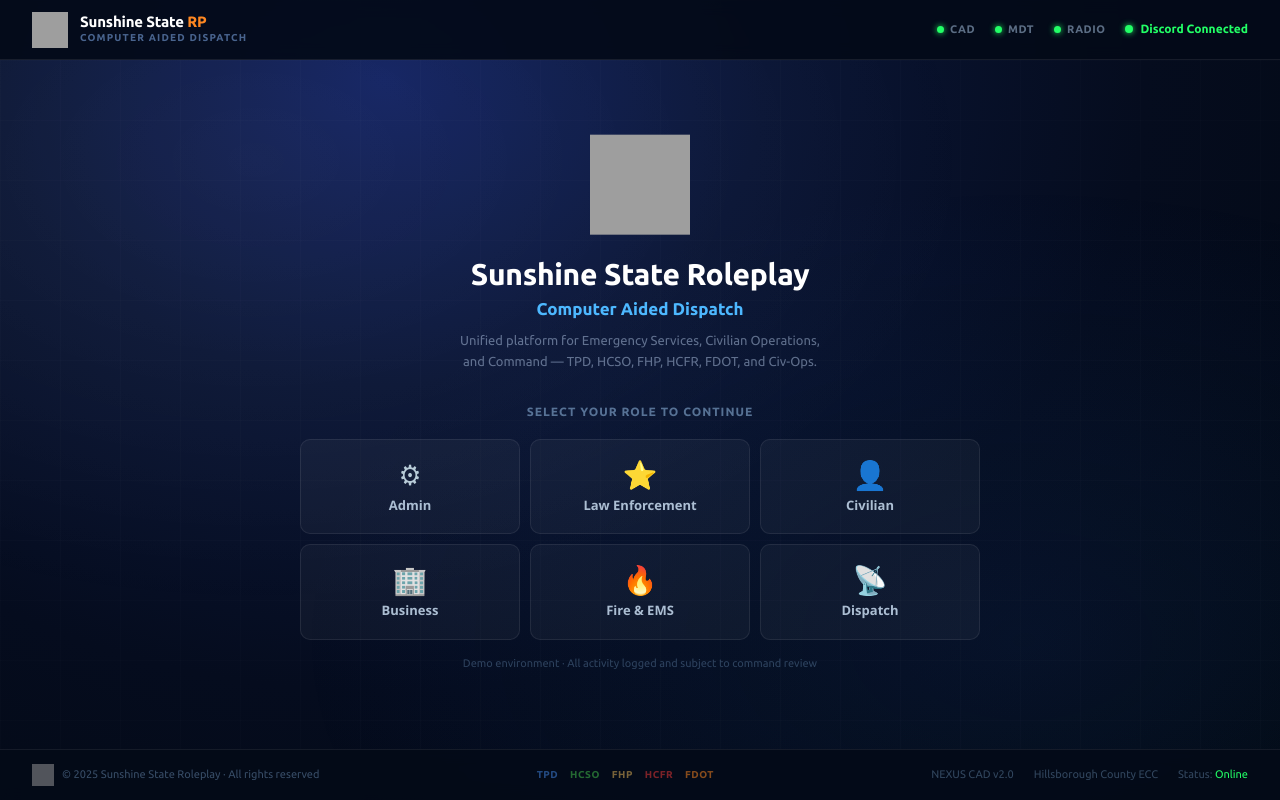
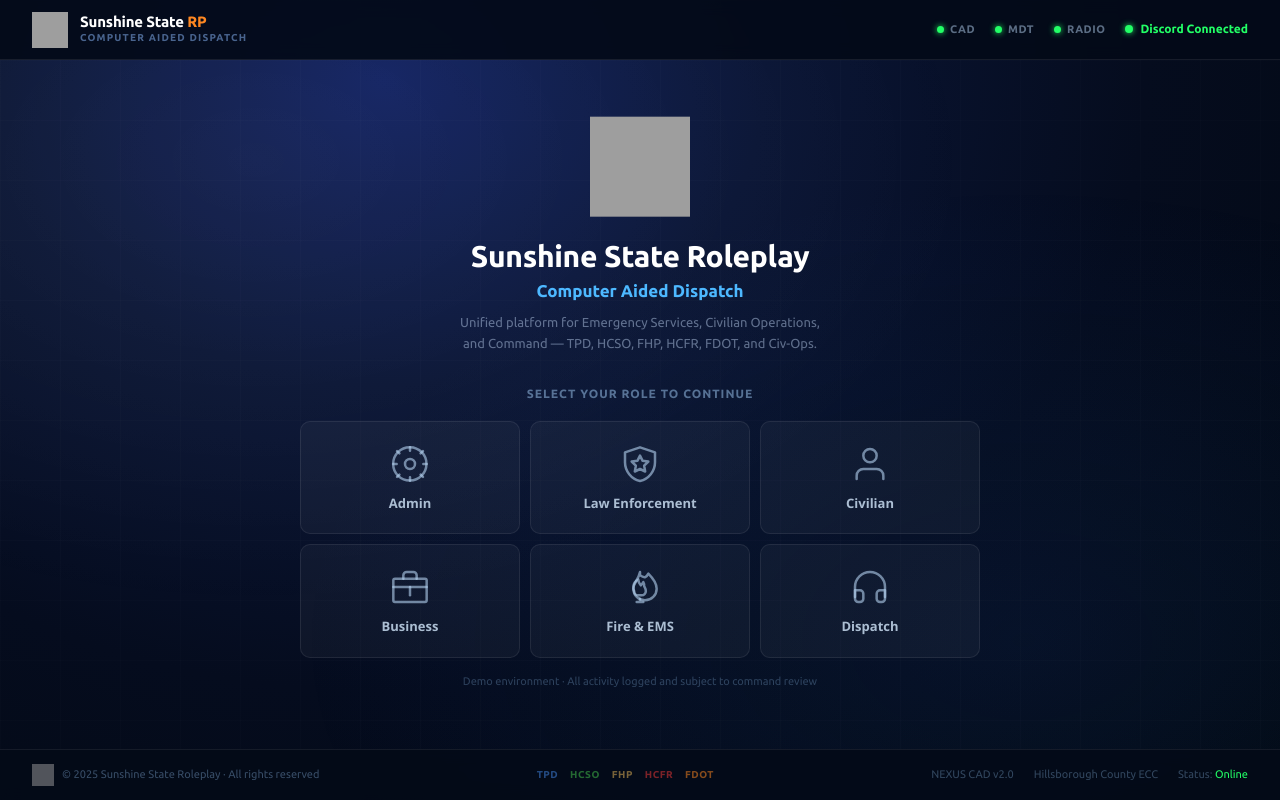
Before and after one commit to fartherr97/ssrp-cad-demo, a React (Vite) app: page / in a window 1280 px wide. Both pictures are taken after a click on the button "Connect". Built offline with nearby package versions, Linux system fonts and the light colour scheme; grey boxes are pictures that could not be loaded.

Commit message:
Replace emoji role icons with professional SVGs
Admin: settings/gear, LEO: shield with star badge, Civilian: person
silhouette, Business: briefcase, Fire & EMS: flame, Dispatch: headset

https://claude.ai/code/session_017nVaobB9XFGwHTpwZpMpSL

```diff
--- a/src/pages/LoginPage.jsx
+++ b/src/pages/LoginPage.jsx
@@ -3,34 +3,90 @@ import { useNavigate } from 'react-router-dom';
 import { useCAD } from '../store/cadStore';
 import { OFFICERS } from '../data/mockData';
 
+/* ── Role SVG icons ── */
+const IconAdmin = ({ color }) => (
+  <svg width="40" height="40" viewBox="0 0 24 24" fill="none" stroke={color} strokeWidth="1.5" strokeLinecap="round" strokeLinejoin="round">
+    <circle cx="12" cy="12" r="3" />
+    <path d="M19.07 4.93A10 10 0 1 0 4.93 19.07 10 10 0 0 0 19.07 4.93z" />
+    <path d="M12 2v2M12 20v2M4.22 4.22l1.42 1.42M18.36 18.36l1.42 1.42M2 12h2M20 12h2M4.22 19.78l1.42-1.42M18.36 5.64l1.42-1.42" />
+  </svg>
+);
+
+const IconLEO = ({ color }) => (
+  <svg width="40" height="40" viewBox="0 0 24 24" fill="none" stroke={color} strokeWidth="1.5" strokeLinecap="round" strokeLinejoin="round">
+    <path d="M12 2L3 5v6c0 5.25 3.75 10.15 9 11.25C17.25 21.15 21 16.25 21 11V5l-9-3z" />
+    <path d="M12 7l1.5 3 3.5.5-2.5 2.5.6 3.5L12 15l-3.1 1.5.6-3.5L7 10.5l3.5-.5L12 7z" />
+  </svg>
+);
+
+const IconCivilian = ({ color }) => (
+  <svg width="40" height="40" viewBox="0 0 24 24" fill="none" stroke={color} strokeWidth="1.5" strokeLinecap="round" strokeLinejoin="round">
+    <path d="M20 21v-2a4 4 0 0 0-4-4H8a4 4 0 0 0-4 4v2" />
+    <circle cx="12" cy="7" r="4" />
+  </svg>
+);
+
+const IconBusiness = ({ color }) => (
+  <svg width="40" height="40" viewBox="0 0 24 24" fill="none" stroke={color} strokeWidth="1.5" strokeLinecap="round" strokeLinejoin="round">
+    <rect x="2" y="7" width="20" height="14" rx="1" />
+    <path d="M16 7V5a2 2 0 0 0-2-2h-4a2 2 0 0 0-2 2v2" />
+    <line x1="12" y1="12" x2="12" y2="17" />
+    <line x1="2" y1="12" x2="22" y2="12" />
+  </svg>
+);
+
+const IconFire = ({ color }) => (
+  <svg width="40" height="40" viewBox="0 0 24 24" fill="none" stroke={color} strokeWidth="1.5" strokeLinecap="round" strokeLinejoin="round">
+    <path d="M8.5 14.5A2.5 2.5 0 0 0 11 17h2a2.5 2.5 0 0 0 2.5-2.5c0-1.5-.5-2-1-3a4 4 0 0 0-.5-2.5c-.5 1-1 1.5-1.5 2-1-1-1.5-2-1.5-3.5C9 8.5 8 10 8 12c0 .5 0 1.5.5 2.5z" />
+    <path d="M12 3c-1.2 5.4-4 6.5-4 10a7 7 0 1 0 14 0c0-4-3-7-5-9-1 2-2 3-5 1z" />
+    <path d="M12 19v2M10 21h4" />
+  </svg>
+);
+
+const IconDispatch = ({ color }) => (
+  <svg width="40" height="40" viewBox="0 0 24 24" fill="none" stroke={color} strokeWidth="1.5" strokeLinecap="round" strokeLinejoin="round">
+    <path d="M3 18v-6a9 9 0 0 1 18 0v6" />
+    <path d="M21 19a2 2 0 0 1-2 2h-1a2 2 0 0 1-2-2v-3a2 2 0 0 1 2-2h3zM3 19a2 2 0 0 0 2 2h1a2 2 0 0 0 2-2v-3a2 2 0 0 0-2-2H3z" />
+  </svg>
+);
+
+const ROLE_ICONS = {
+  admin: IconAdmin,
+  leo: IconLEO,
+  civilian: IconCivilian,
+  business: IconBusiness,
+  fire: IconFire,
+  dispatch: IconDispatch,
+};
+
 const ROLES = [
   {
-    id: 'admin', label: 'Admin', icon: '⚙', route: '/admin',
+    id: 'admin', label: 'Admin', route: '/admin',
     color: '#c09010', bg: 'rgba(160,120,8,0.12)', border: 'rgba(160,120,8,0.35)',
     deptShorts: ['TPD'],
   },
   {
-    id: 'leo', label: 'Law Enforcement', icon: '⭐', route: '/cad',
+    id: 'leo', label: 'Law Enforcement', route: '/cad',
     color: '#3a88e8', bg: 'rgba(58,136,232,0.12)', border: 'rgba(58,136,232,0.35)',
     deptShorts: ['TPD', 'HCSO', 'FHP'],
   },
   {
-    id: 'civilian', label: 'Civilian', icon: '👤', route: '/civilians',
+    id: 'civilian', label: 'Civilian', route: '/civilians',
     color: '#9090cc', bg: 'rgba(144,144,204,0.12)', border: 'rgba(144,144,204,0.35)',
     deptShorts: [],
   },
   {
-    id: 'business', label: 'Business', icon: '🏢', route: '/civilians',
+    id: 'business', label: 'Business', route: '/civilians',
     color: '#44aacc', bg: 'rgba(68,170,204,0.12)', border: 'rgba(68,170,204,0.35)',
     deptShorts: [],
   },
   {
-    id: 'fire', label: 'Fire & EMS', icon: '🔥', route: '/fire',
+    id: 'fire', label: 'Fire & EMS', route: '/fire',
     color: '#e04020', bg: 'rgba(224,64,32,0.12)', border: 'rgba(224,64,32,0.35)',
     deptShorts: ['HCFR'],
   },
   {
-    id: 'dispatch', label: 'Dispatch', icon: '📡', route: '/cad',
+    id: 'dispatch', label: 'Dispatch', route: '/cad',
     color: '#3aaa44', bg: 'rgba(58,170,68,0.12)', border: 'rgba(58,170,68,0.35)',
     deptShorts: ['FDOT'],
   },
@@ -238,7 +294,10 @@ export default function LoginPage() {
                 display: 'grid', gridTemplateColumns: 'repeat(3, 1fr)',
                 gap: 10, width: '100%',
               }}>
-                {ROLES.map(role => (
+                {ROLES.map(role => {
+                  const RoleIcon = ROLE_ICONS[role.id];
+                  const isActive = loading === role.id;
+                  return (
                     <button
                       key={role.id}
                       onClick={() => handleRoleSelect(role)}
@@ -246,12 +305,12 @@ export default function LoginPage() {
                       style={{
                         display: 'flex', flexDirection: 'column',
                         alignItems: 'center', justifyContent: 'center',
-                      gap: 10, padding: '20px 12px',
-                      background: loading === role.id ? role.bg : 'rgba(255,255,255,0.04)',
-                      border: `1px solid ${loading === role.id ? role.border : 'rgba(255,255,255,0.08)'}`,
+                        gap: 12, padding: '22px 12px',
+                        background: isActive ? role.bg : 'rgba(255,255,255,0.04)',
+                        border: `1px solid ${isActive ? role.border : 'rgba(255,255,255,0.08)'}`,
                         borderRadius: 10, cursor: 'pointer',
                         transition: 'all 0.15s',
-                      opacity: loading && loading !== role.id ? 0.4 : 1,
+                        opacity: loading && !isActive ? 0.4 : 1,
                       }}
                       onMouseEnter={e => {
                         if (!loading) {
@@ -268,15 +327,17 @@ export default function LoginPage() {
                         }
                       }}
                     >
-                    <span style={{ fontSize: 28, lineHeight: 1 }}>{role.icon}</span>
+                      <RoleIcon color={isActive ? role.color : 'rgba(180,210,240,0.6)'} />
                       <span style={{
-                      fontSize: 13, fontWeight: 700, color: loading === role.id ? role.color : 'rgba(200,220,240,0.85)',
+                        fontSize: 13, fontWeight: 700,
+                        color: isActive ? role.color : 'rgba(200,220,240,0.85)',
                         textAlign: 'center', lineHeight: 1.2,
                       }}>
-                      {loading === role.id ? 'Loading...' : role.label}
+                        {isActive ? 'Loading...' : role.label}
                       </span>
                     </button>
-                ))}
+                  );
+                })}
               </div>
 
               <div style={{
```
Lines whose indentation alone changed are shown as unchanged.
